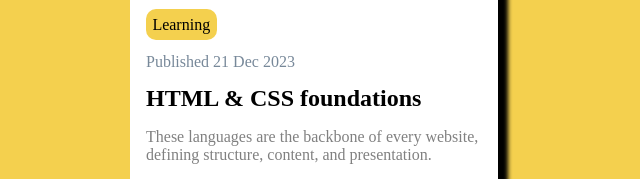
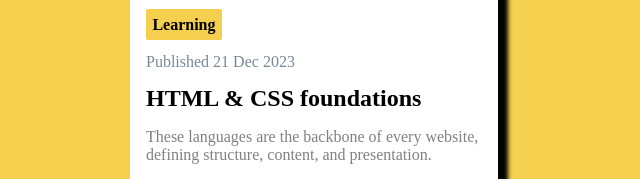
Before and after one commit to Luizadebrito/BLOG-Preview, a plain HTML site: page index.html in a window 1280 px wide. Shown: the part 387-566 px from the top of the page, 326-966 px from the left. Drawn offline with Linux system fonts and the light colour scheme.

Commit message:
changes on B-R and F-W

```diff
--- a/style.css
+++ b/style.css
@@ -51,7 +51,8 @@ div.text > p#BG_yellow {
     padding: .4rem;
     margin-top: .8rem;
     margin-bottom: .8rem;
-    border-radius: 10px;
+    border-radius: 2px;
+    font-weight: bolder;
 
 }
 
```
